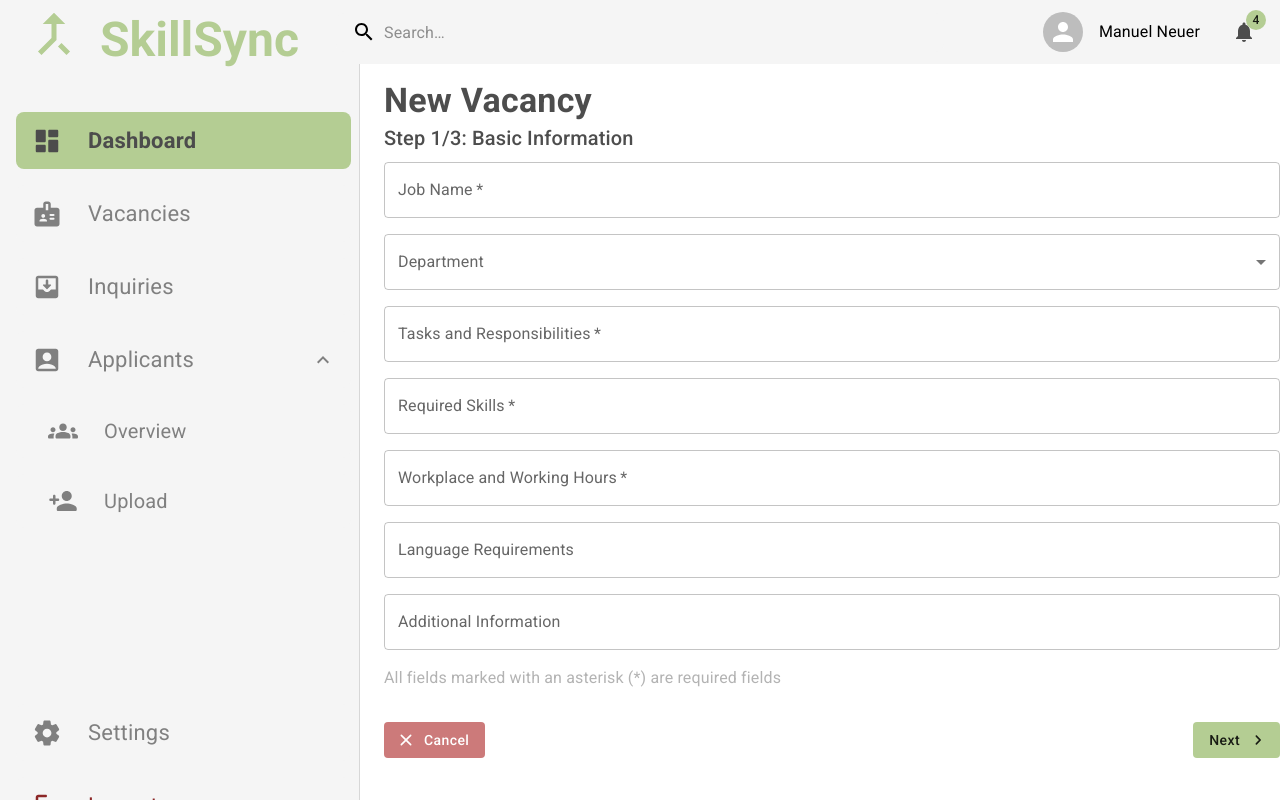
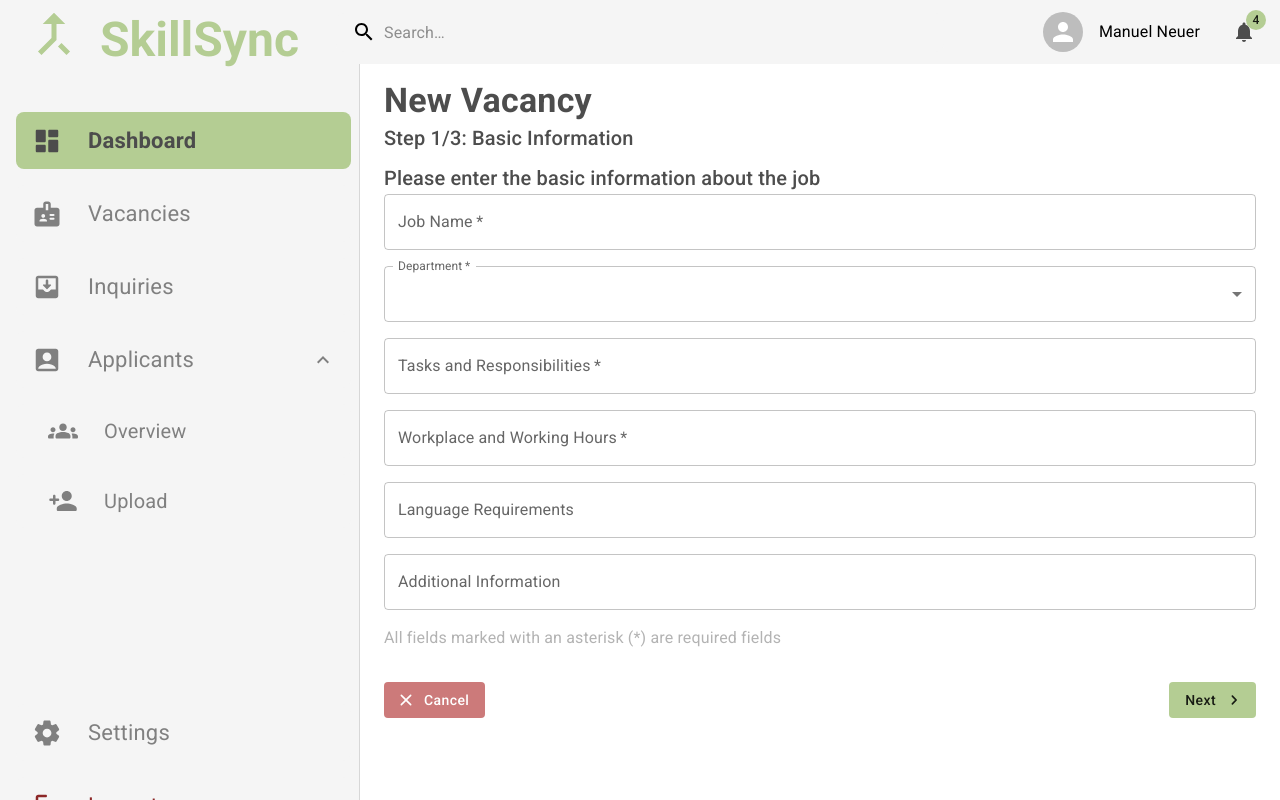
Before and after one commit to HdM-LLM/frontend, a React (Create React App) app: page /vacancy/creation in a window 1280 px wide. Built offline with nearby package versions, Linux system fonts and the light colour scheme.

Commit message:
fixed layout

```diff
--- a/src/components/ErrorDialog.tsx
+++ b/src/components/ErrorDialog.tsx
@@ -7,7 +7,7 @@
 }
 
 export default function ErrorDialog(props: ErrorProps) {
-  const [openDialog, setOpenDialog] = useState<boolean>(true);
+  const [openDialog, setOpenDialog] = useState<boolean>(false);
 
   return (
     <Box>
--- a/src/components/VacancyGeneration.tsx
+++ b/src/components/VacancyGeneration.tsx
@@ -73,7 +73,7 @@
         fullWidth
         multiline
         disabled
-        rows={2} // Adjust the number of rows as needed
+        rows={2}
         value={adjustPromptPart1}
         sx={{ mt: 2 }}
         InputProps={{
@@ -85,7 +85,7 @@
         variant="outlined"
         fullWidth
         multiline
-        rows={2} // Adjust the number of rows as needed
+        rows={2}
         value={adjustPromptPart2}
         onChange={(e) => setAdjustPromptPart2(e.target.value)}
         sx={{ mt: 2 }}
@@ -105,7 +105,7 @@
           variant="outlined"
           fullWidth
           multiline
-          rows={14} // Adjust the number of rows as needed
+          rows={14}
           value={output}
           onChange={(e) => setOutput(e.target.value)}
           sx={{ mt: 2 }}
--- a/src/components/VacancyJobInformation.tsx
+++ b/src/components/VacancyJobInformation.tsx
@@ -1,6 +1,17 @@
 import React from 'react';
-import { Box, Stack, Typography, TextField, Select, MenuItem, FormControl, InputLabel} from '@mui/material';
+import {
+  Box,
+  Stack,
+  Typography,
+  TextField,
+  Select,
+  MenuItem,
+  FormControl,
+  InputLabel,
+  Tooltip,
+} from '@mui/material';
 import { SelectChangeEvent } from '@mui/material';
+import { Departments } from './VacancyCard';
 
 export type VacancyJobInformationProps = {
   onNext: () => void;
@@ -28,6 +39,8 @@
 };
 
 const VacancyJobInformation: React.FC<VacancyJobInformationProps> = ({ formData, setFormData }) => {
+  const departments = ['HR', 'IT', 'Sales', 'Marketing', 'Finance', 'Legal', 'Other'];
+
   const handleChange = (event: React.ChangeEvent<HTMLInputElement>) => {
     const { name, value } = event.target;
     setFormData((prevData) => ({
@@ -45,8 +58,15 @@
 
   return (
     <Box>
+      <Typography variant="h6" sx={{ color: '#4d4d4d' }}>
+        Please enter the basic information about the job
+      </Typography>
       {/* Basic information form */}
       <Stack spacing={2}>
+        <Tooltip
+          arrow
+          title="This is the name of the job that will be used to generate the vacancy."
+        >
           <TextField
             label="Job Name"
             name="jobName"
@@ -55,23 +75,22 @@
             fullWidth
             required
           />
-         <FormControl fullWidth>
-          <InputLabel id="department-label">Department</InputLabel>
-          <Select
-            labelId="department-label"
+        </Tooltip>
+        <TextField
           id="department"
           name="department"
           label="Department"
-            value={formData.department}
-            onChange={handleDepartmentChange}
+          value={handleDepartmentChange}
+          required
+          fullWidth
+          select
         >
-
-            {/* TODO:  Replace with actual department options fetched from backend (Departments should be switched to ENUM in backend and db)*/}
-            <MenuItem value="department1">Department 1</MenuItem>
-            <MenuItem value="department2">Department 2</MenuItem>
-          </Select>
-        </FormControl>
-
+          {departments.map((department) => (
+            <MenuItem key={department} value={department}>
+              {department}
+            </MenuItem>
+          ))}
+        </TextField>
 
         <TextField
           label="Tasks and Responsibilities"
@@ -80,14 +99,6 @@
           onChange={handleChange}
           fullWidth
           multiline
-          required
-        />
-        <TextField
-          label="Required Skills"
-          name="requiredSkills"
-          value={formData.requiredSkills}
-          onChange={handleChange}
-          fullWidth
           required
         />
         {/* TODO: This should use radio buttons to make a selection */}
--- a/src/pages/VacancyCreationPage.tsx
+++ b/src/pages/VacancyCreationPage.tsx
@@ -119,7 +119,7 @@
   };
 
   return (
-    <Box sx={{ marginLeft: 3, marginTop: 10, pb: 2 }}>
+    <Box sx={{ marginLeft: 3, marginTop: 10, pb: 2, marginRight: 3 }}>
       <Box>
         <Typography variant="h4" fontWeight={'bold'} sx={{ color: '#4d4d4d' }}>
           New Vacancy
```
Lines whose indentation alone changed are shown as unchanged.
